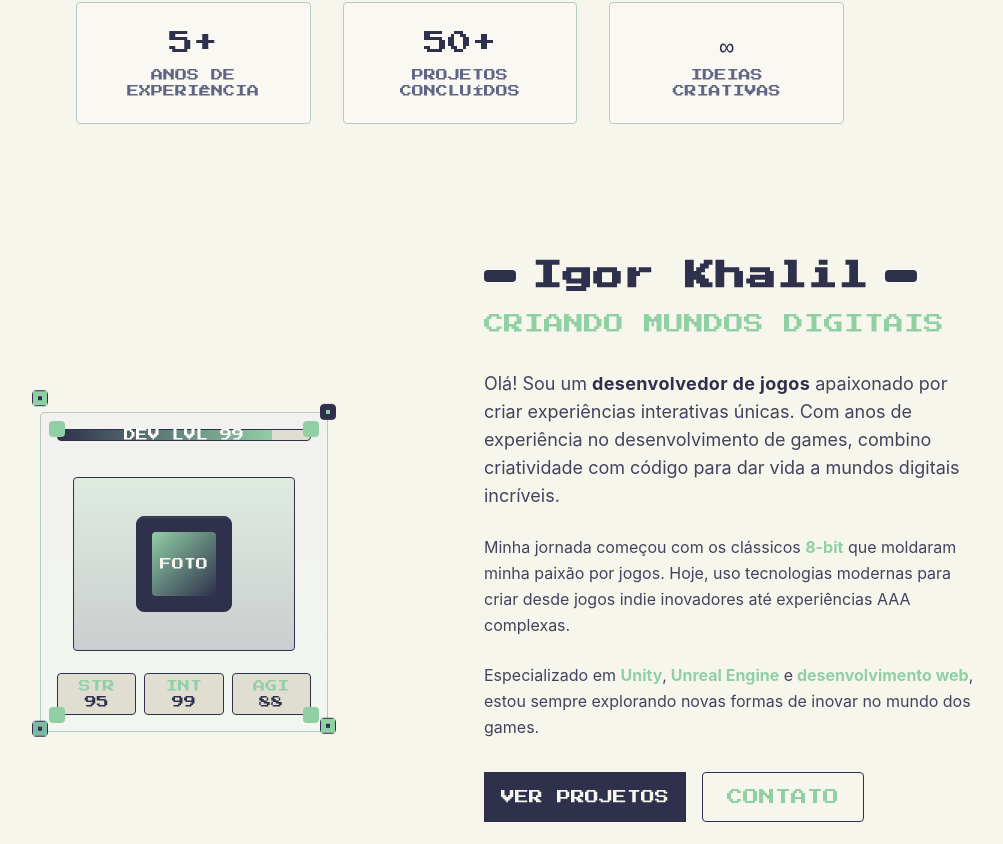
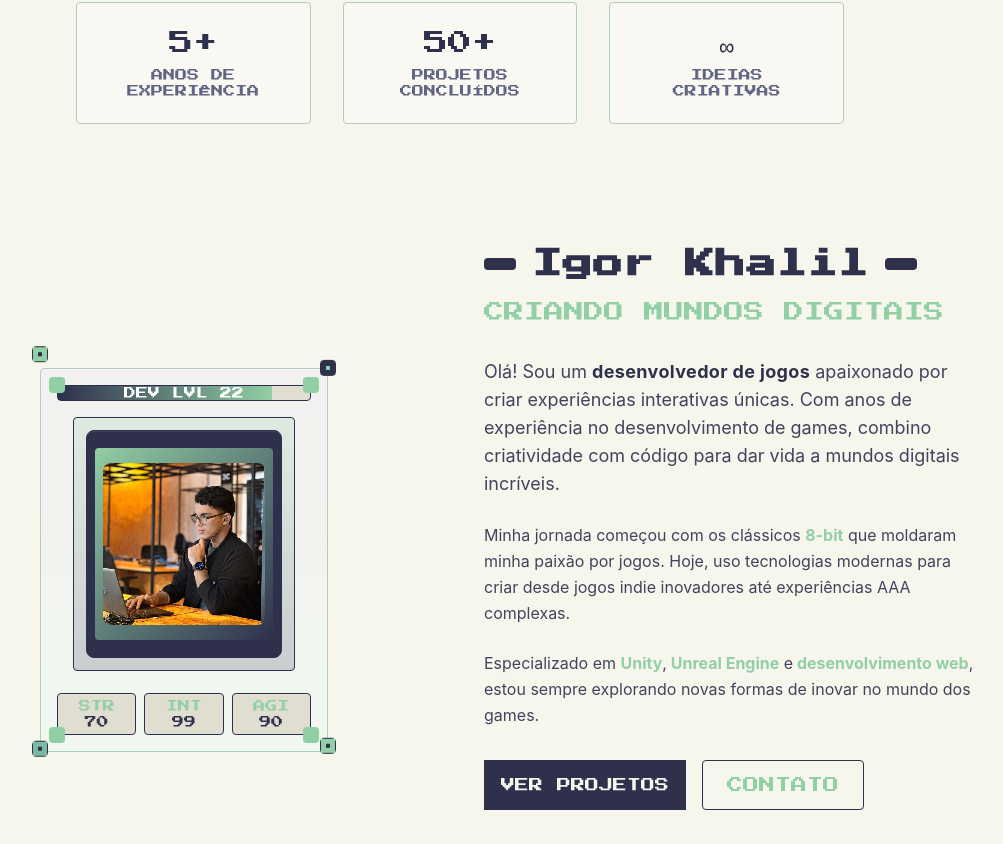
Before and after one commit to IgorKhalil/Portifolio-IKhalil, a React (Vite) app: page / in a window 1280 px wide. Shown: the part 636-1480 px from the top of the page, without its empty margins (180-1183 px from the left). Built offline with nearby package versions, Linux system fonts and the light colour scheme.

Commit message:
Foto colocada

```diff
--- a/client/components/HeroSection.tsx
+++ b/client/components/HeroSection.tsx
@@ -1,8 +1,9 @@
 import React from 'react';
+import AboutPhoto from './assets/AboutMePhoto.jpeg'
 
 const HeroSection: React.FC = () => {
   return (
-    <section id="about" className="min-h-screen flex items-center justify-center relative pt-20 pb-16">
+    <section id="about" className="min-h-screen flex items-center justify-center relative pt-14 pb-16">
       <div className="container mx-auto px-4">
         <div className="grid lg:grid-cols-2 gap-12 items-center">
 
@@ -10,22 +11,22 @@ const HeroSection: React.FC = () => {
           <div className="flex justify-center">
             <div className="relative mx-auto">
               {/* Main character frame */}
-              <div className="relative w-72 h-80 medieval-box bg-gradient-to-b from-primary/5 to-accent/10 overflow-hidden">
+              <div className="relative w-72 h-96 medieval-box bg-gradient-to-b from-primary/5 to-accent/10 overflow-hidden">
                 {/* Health/Energy bar at top */}
-                <div className="absolute top-4 left-4 right-4 h-3 bg-muted medieval-border rounded">
+                <div className="h-4 absolute top-4 left-4 right-4  bg-muted medieval-border rounded">
                   <div className="h-full bg-gradient-to-r from-primary to-accent" style={{ width: '85%' }}></div>
                   <div className="absolute inset-0 flex items-center justify-center">
-                    <span className="font-pixel text-xs text-white">DEV LVL 99</span>
+                    <span className="font-pixel text-xs text-white">DEV LVL 22</span>
                   </div>
                 </div>
 
                 {/* Character portrait placeholder */}
-                <div className="absolute top-16 left-8 right-8 bottom-20 bg-gradient-to-b from-accent/20 to-primary/20 medieval-border rounded flex items-center justify-center">
+                <div className="p-3 absolute top-12 left-8 right-8 bottom-20 bg-gradient-to-b from-accent/20 to-primary/20 medieval-border rounded flex items-center justify-center">
                   {/* Placeholder avatar - you can replace this with actual photo */}
-                  <div className="w-24 h-24 bg-primary medieval-border rounded-lg flex items-center justify-center">
-                    <div className="w-16 h-16 bg-gradient-to-br from-accent to-primary rounded">
-                      <div className="w-full h-full flex items-center justify-center font-pixel text-xs text-background">
-                        FOTO
+                  <div className="p-2 w-full h-full bg-primary medieval-border rounded-lg flex items-center justify-center">
+                    <div className="px-2 w-48 h-48 bg-gradient-to-br from-accent to-primary rounded">
+                      <div className=" w-full h-full flex items-center justify-center font-pixel text-xs text-background">
+                        <img className="rounded-lg object-contain" src={AboutPhoto} alt="" />
                       </div>
                     </div>
                   </div>
@@ -36,7 +37,7 @@ const HeroSection: React.FC = () => {
                   <div className="grid grid-cols-3 gap-2 text-center">
                     <div className="bg-muted medieval-border rounded p-1">
                       <div className="font-pixel text-xs text-accent">STR</div>
-                      <div className="font-pixel text-xs text-primary">95</div>
+                      <div className="font-pixel text-xs text-primary">70</div>
                     </div>
                     <div className="bg-muted medieval-border rounded p-1">
                       <div className="font-pixel text-xs text-accent">INT</div>
@@ -44,7 +45,7 @@ const HeroSection: React.FC = () => {
                     </div>
                     <div className="bg-muted medieval-border rounded p-1">
                       <div className="font-pixel text-xs text-accent">AGI</div>
-                      <div className="font-pixel text-xs text-primary">88</div>
+                      <div className="font-pixel text-xs text-primary">90</div>
                     </div>
                 </div>
                 </div>
```
Also changed, not shown: client/components/assets/AboutMePhoto.jpeg (added).
